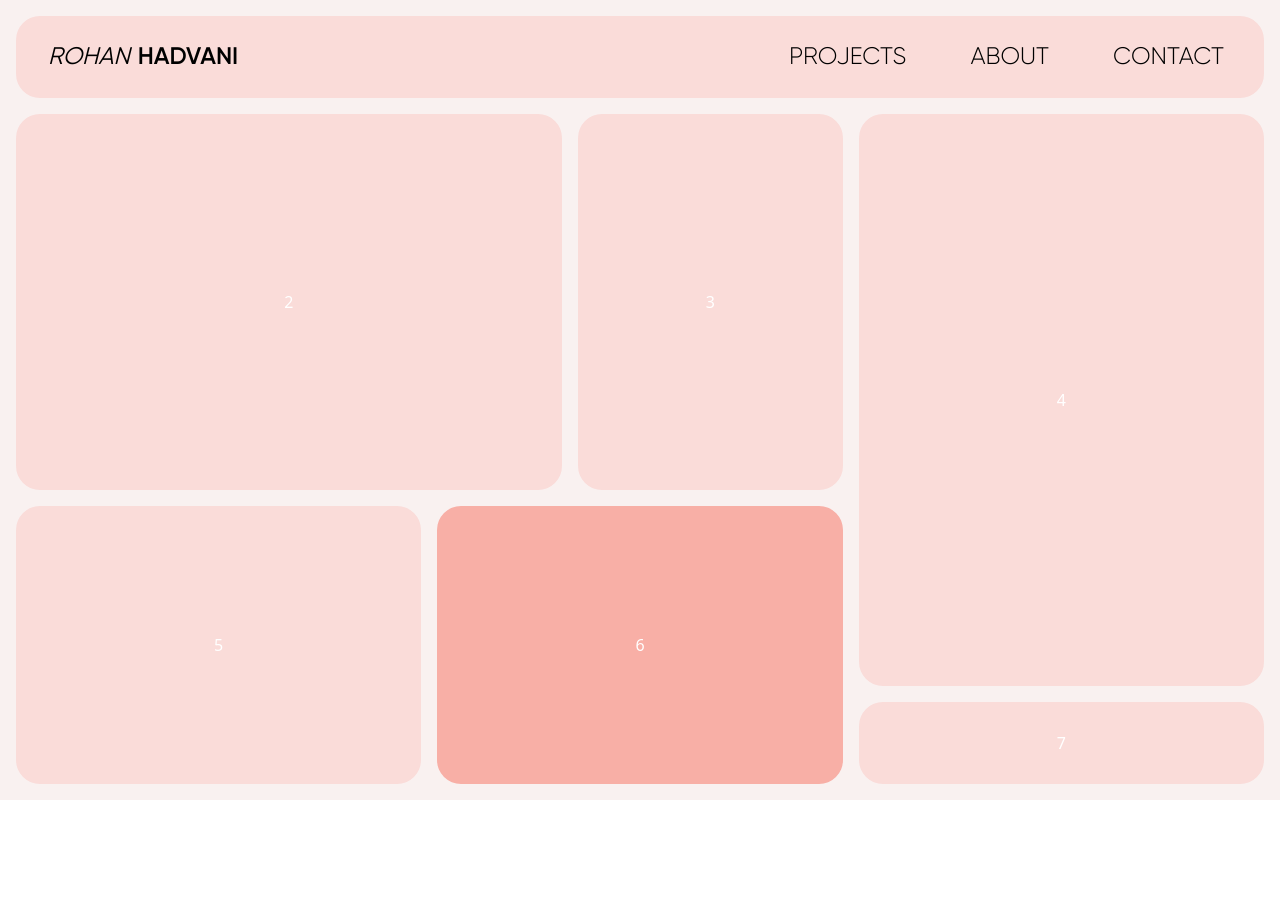
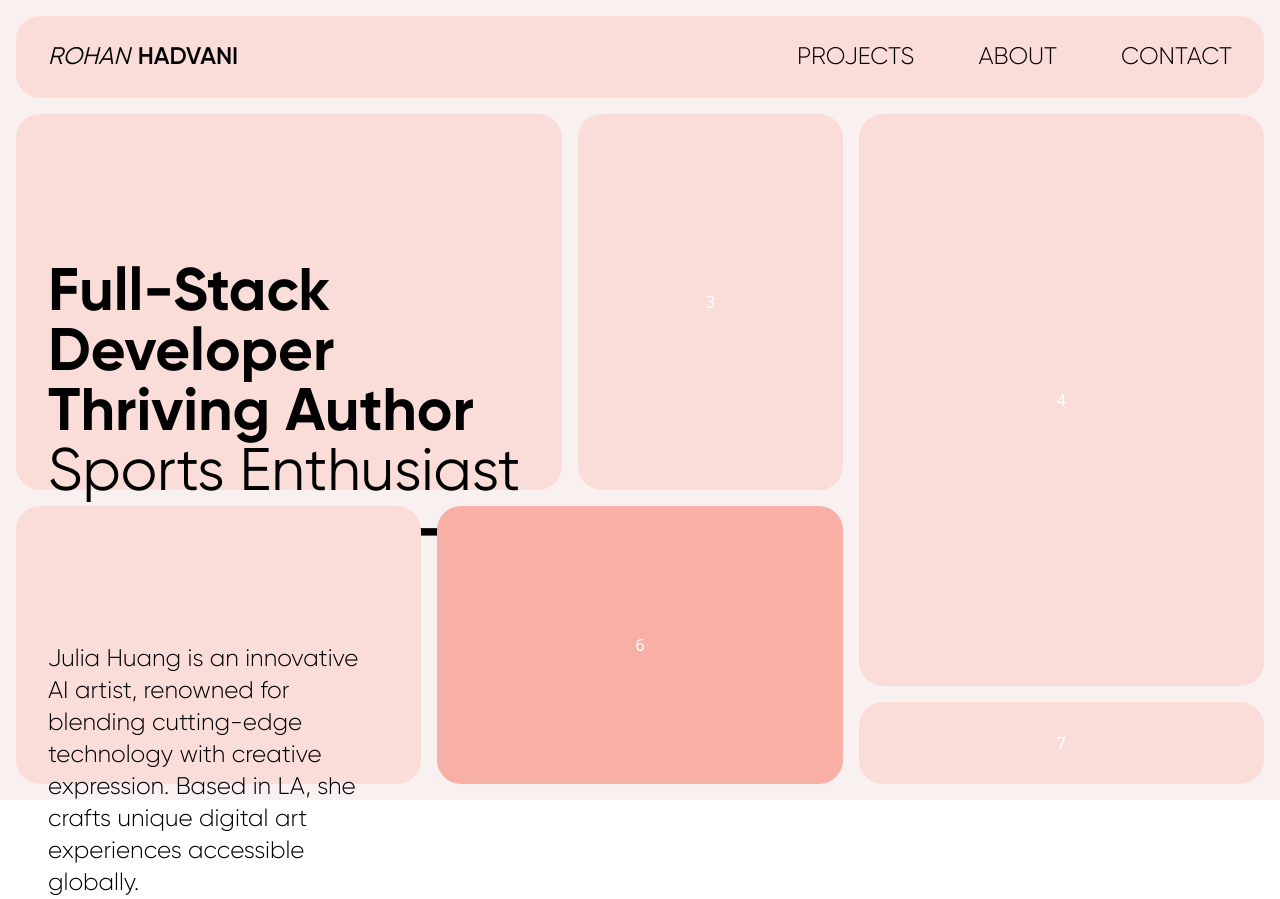
Before and after one commit to rohan27hadvani/portfolio-1, a React (Vite) app in the folder portfolio-1/: page / in a window 1280 px wide. Before the commit the page ends 800 px from the top, so only its background shows below. Built offline with nearby package versions, Linux system fonts and the light colour scheme.

Commit message:
Title and Para Element Designed

```diff
--- a/portfolio-1/src/App.jsx
+++ b/portfolio-1/src/App.jsx
@@ -21,7 +21,7 @@ function App() {
             </div>
             </div>
             <div>
-            <li className='text-black flex gap-16 font-gilroy uppercase text-2xl justify-end pr-10 w-full'>
+            <li className='text-black flex gap-16 font-gilroy uppercase text-2xl justify-end pr-8 w-full'>
             <ul className='font-light'>
               Projects
             </ul>
@@ -34,10 +34,44 @@ function App() {
             </li>
           </div>
           </div>
-          <div className="box-1 row-span-4 col-span-4 basic">2</div>
-          <div className="box-1 row-span-4 col-span-2 basic">3</div>
-          <div className="box-1 row-span-6 col-span-3 basic">4</div>
-          <div className="box-1 row-span-3 col-span-3 basic">5</div>
+
+
+
+
+          <div className="box-1 row-span-4 col-span-4 basic">
+            <div className='text-black font-gilroy text-6xl w-full pl-8 h-1/5'>
+              <div className='font-bold'>
+                Full-Stack Developer
+              </div>
+              <div className='font-bold'>
+                Thriving Author
+              </div>
+              <div>
+                Sports Enthusiast
+              </div>
+              <div className='font-bold'>
+                College Drop-out
+              </div>
+            </div>
+          </div>
+
+
+
+          <div className="box-1 row-span-4 col-span-2 basic">
+            3
+          </div>
+
+
+          <div className="box-1 row-span-6 col-span-3 basic">
+            4
+          </div>
+
+
+          <div className="box-1 row-span-3 col-span-3 basic">
+            <div className='text-black font-gilroy w-full h-1 pl-8 pr-10  font-light text-2xl'>
+              Julia Huang is an innovative AI artist, renowned for blending cutting-edge technology with creative expression. Based in LA, she crafts unique digital art experiences accessible globally.
+            </div>
+          </div>
           <div className="bg-cream row-span-3 col-span-3 basic">6</div>
           <div className="box-1 row-span-1 col-span-3 basic">7</div>
         </div>
```
